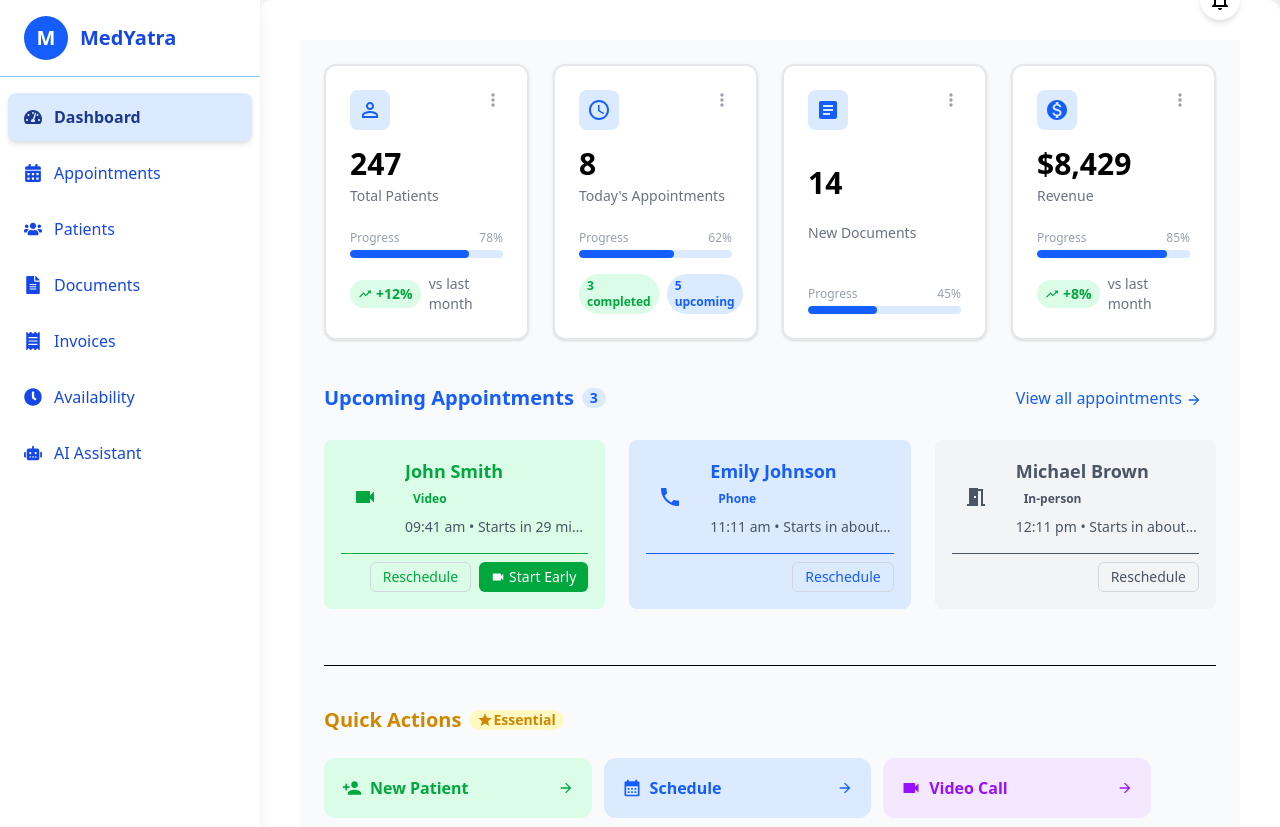
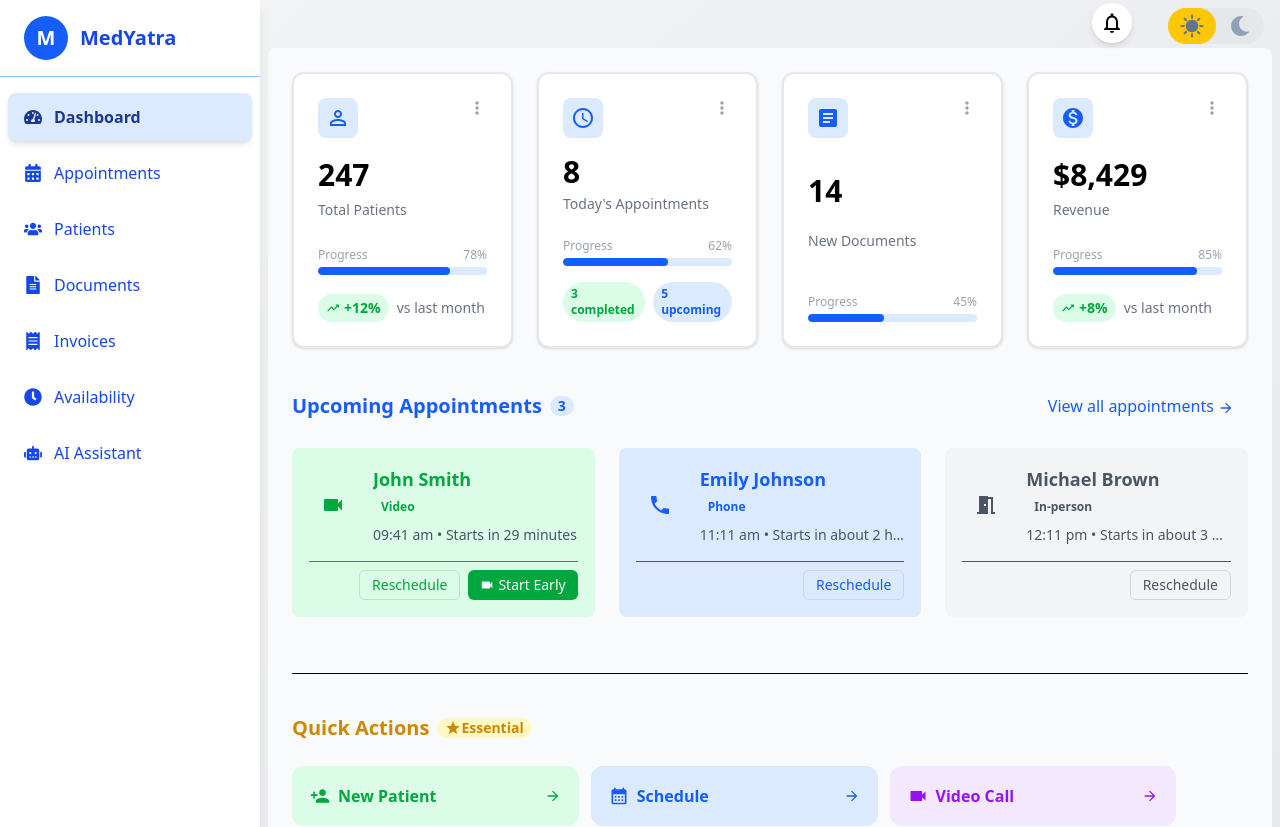
Before and after one commit to AakashTiwari-nitp/MedyatraFrontend, a React (Vite) app: page / in a window 1280 px wide. Shown: the top 827 px of the page. Built offline with nearby package versions, Linux system fonts and the light colour scheme.

Commit message:
dark mode added

```diff
--- a/src/pages/AiAssistant.jsx
+++ b/src/pages/AiAssistant.jsx
@@ -2,9 +2,9 @@
 
 const AiAssistant = () => {
   return (
-    <div className="p-6 bg-white rounded-lg shadow">
+    <div className="p-6 bg-white dark:bg-slate-700 dark:text-white rounded-lg shadow">
       <h2 className="text-2xl font-semibold mb-4">AI Assistant</h2>
-      <p className="text-base text-gray-600">gemini gen ai api</p>
+      <p className="text-base text-gray-600 dark:text-gray-300">gemini gen ai api</p>
     </div>
   );
 };
--- a/src/pages/Appointments.jsx
+++ b/src/pages/Appointments.jsx
@@ -2,9 +2,9 @@
 
 const Appointments = () => {
   return (
-    <div className="bg-white rounded-lg shadow-md p-6">
+    <div className="bg-white dark:bg-slate-700 text-black dark:text-white rounded-lg shadow-md p-6">
       <h2 className="text-2xl font-semibold mb-4">Appointments</h2>
-      <p className="text-base text-gray-600">content</p>
+      <p className="text-base text-gray-600 dark:text-gray-300">content</p>
     </div>
   );
 };
--- a/src/pages/Availability.jsx
+++ b/src/pages/Availability.jsx
@@ -2,9 +2,9 @@
 
 const Availability = () => {
   return (
-    <div className="bg-white rounded-lg shadow-md p-6">
+    <div className="bg-white rounded-lg shadow-md p-6 dark:bg-slate-700 dark:text-white">
       <h2 className="text-2xl font-semibold mb-4">Availability</h2>
-      <p className="text-base text-gray-600">content</p>
+      <p className="text-base text-gray-600 dark:text-gray-300">content</p>
     </div>
   );
 };
--- a/src/pages/Dashboard.jsx
+++ b/src/pages/Dashboard.jsx
@@ -100,29 +100,29 @@
 
 // Helper: color shades mapping for Tailwind
 const colorShades = {
-  green: ['bg-green-100', 'text-green-600', 'hover:bg-green-200', 'shadow-green-300', 'hover:border-green-600'],
-  blue: ['bg-blue-100', 'text-blue-600', 'hover:bg-blue-200', 'shadow-blue-300', 'hover:border-blue-600'],
-  purple: ['bg-purple-100', 'text-purple-600', 'hover:bg-purple-200', 'shadow-purple-300', 'hover:border-purple-600'],
-  red: ['bg-red-100', 'text-red-600', 'hover:bg-red-200', 'shadow-red-300', 'hover:border-red-600'],
-  orange: ['bg-orange-100', 'text-orange-600', 'hover:bg-orange-200', 'shadow-orange-300', 'hover:border-orange-600'],
-  gray: ['bg-gray-100', 'text-gray-600', 'hover:bg-gray-200', 'shadow-gray-300', 'hover:border-gray-600'],
+  green: ['bg-green-100 dark:bg-slate-900', 'text-green-600 dark:text-green-300', 'hover:bg-green-200 dark:hover:bg-slate-950', 'shadow-green-300', 'hover:border-green-600'],
+  blue: ['bg-blue-100 dark:bg-slate-900', 'text-blue-600 dark:text-blue-300', 'hover:bg-blue-200 dark:hover:bg-slate-950', 'shadow-blue-300', 'hover:border-blue-600'],
+  purple: ['bg-purple-100 dark:bg-slate-900', 'text-purple-600 dark:text-purple-200', 'hover:bg-purple-200 dark:hover:bg-slate-950', 'shadow-purple-300', 'hover:border-purple-600'],
+  red: ['bg-red-100 dark:bg-slate-900', 'text-red-600 dark:text-red-200', 'hover:bg-red-200 dark:hover:bg-slate-950', 'shadow-red-300', 'hover:border-red-600'],
+  orange: ['bg-orange-100 dark:bg-slate-900', 'text-orange-600 dark:text-orange-200', 'hover:bg-orange-200 dark:hover:bg-slate-950', 'shadow-orange-300', 'hover:border-orange-600'],
+  gray: ['bg-gray-100 dark:bg-slate-900', 'text-gray-600 dark:text-gray-300', 'hover:bg-gray-200 dark:hover:bg-slate-950', 'shadow-gray-300', 'hover:border-gray-300'],
 };
 
 const StatCard = ({ data }) => {
   return (
-    <div className="bg-white border-2 border-gray-200 hover:border-blue-600 hover:ring-2 hover:ring-blue-100 rounded-xl p-6 shadow-sm hover:shadow-lg transition-all duration-300 flex flex-col justify-between h-full">
+    <div className="bg-white dark:bg-gray-900 dark:text-white border-2 border-gray-200 dark:border-gray-700 hover:border-blue-600 hover:ring-2 hover:ring-blue-100 dark:hover:ring-gray-700 rounded-xl p-6 shadow-sm hover:shadow-lg transition-all duration-300 flex flex-col justify-between h-full">
       <div className="flex justify-between items-start mb-4">
-        <div className="p-2 rounded-lg bg-blue-100 text-blue-600">{data.icon}</div>
-        <button className="text-gray-400 hover:text-gray-600">
+        <div className="p-2 rounded-lg bg-blue-100 dark:bg-slate-700 text-blue-600 dark:text-blue-100">{data.icon}</div>
+        <button className="text-gray-400 hover:text-gray-600 dark:hover:text-gray-100">
           <MdMoreVert size={20} />
         </button>
       </div>
       <div className="text-3xl font-semibold mb-1">
         {data.label === 'Revenue' ? `$${data.value.toLocaleString()}` : data.value.toLocaleString()}
       </div>
-      <div className="text-gray-500 text-sm mb-6">{data.label}</div>
+      <div className="text-gray-500 dark:text-gray-200 text-sm mb-6">{data.label}</div>
       <div>
-        <div className="flex justify-between text-xs text-gray-400 mb-1">
+        <div className="flex justify-between text-xs text-gray-400 dark:text-gray-200 mb-1">
           <span>Progress</span>
           <span>{data.progress}%</span>
         </div>
@@ -135,18 +135,18 @@
       </div>
       {data.completed !== undefined && (
         <div className="mt-4 flex gap-2">
-          <span className="text-green-600 bg-green-100 text-xs font-semibold px-2 py-1 rounded-full">{data.completed} completed</span>
-          <span className="text-blue-600 bg-blue-100 text-xs font-semibold px-2 py-1 rounded-full">{data.upcoming} upcoming</span>
+          <span className="text-green-600 dark:text-gray-100 bg-green-100 dark:bg-slate-600 text-xs font-semibold px-2 py-1 rounded-full">{data.completed} completed</span>
+          <span className="text-blue-600 bg-blue-100 dark:text-blue-200 dark:bg-slate-600 text-xs font-semibold px-2 py-1 rounded-full">{data.upcoming} upcoming</span>
         </div>
       )}
       {data.change !== undefined && (
-        <div className="mt-4 flex items-center gap-2 text-sm text-gray-500">
+        <div className="mt-4 flex items-center gap-2 text-sm text-gray-500 dark:text-gray-300">
           {data.trend === 'up' ? (
-            <span className="flex items-center gap-1 text-green-600 bg-green-100 px-2 py-1 rounded-full font-semibold">
+            <span className="flex items-center gap-1 text-green-600 bg-green-100 dark:text-blue-200 dark:bg-slate-600 px-2 py-1 rounded-full font-semibold">
               <MdTrendingUp /> +{data.change}%
             </span>
           ) : (
-            <span className="flex items-center gap-1 text-red-600 bg-red-100 px-2 py-1 rounded-full font-semibold">
+            <span className="flex items-center gap-1 text-red-600 bg-red-100 dark:text-blue-200 dark:bg-slate-600 px-2 py-1 rounded-full font-semibold">
               <MdTrendingDown /> {data.change}%
             </span>
           )}
@@ -180,32 +180,32 @@
     }
   };
 
-  const [bg, text, hoverBg, shadow] = colorShades[getColor()] || colorShades.gray;
+  const [bg, text, hoverBg, shadow, border] = colorShades[getColor()] || colorShades.gray;
 
   return (
     <div
-      className={`border border-transparent hover:border-${getColor()}-600 rounded-lg p-4 mb-4 cursor-pointer hover:shadow-md transition-shadow ${bg} ${text}`}
+      className={`border border-transparent ${border} ${shadow} ${hoverBg} rounded-lg p-4 mb-4 cursor-pointer hover:shadow-md transition-shadow ${bg} ${text}`}
     >
       <div className="flex items-center gap-4">
-        <div className={`p-3 rounded-lg ${bg} ${text} flex items-center justify-center w-12 h-12`}>
+        <div className={`p-3 rounded-lg bg-transparent ${text} flex items-center justify-center w-12 h-12`}>
           {getIcon()}
         </div>
         <div className="flex-1 min-w-0">
           <h3 className="text-lg font-semibold truncate">{appointment.patientName}</h3>
           <div className="flex flex-col gap-2 mt-1">
             <div
-              className={`text-xs font-semibold px-2 py-0.5 rounded-full ${bg} ${text}`}
+              className={`text-xs font-semibold px-2 py-0.5 rounded-full bg-transparent ${text}`}
             >
               {appointment.type.charAt(0).toUpperCase() + appointment.type.slice(1)}
             </div>
-            <div className="text-sm text-gray-600 truncate">
+            <div className="text-sm text-gray-600 truncate dark:text-gray-300">
               {appointment.time} • Starts in {appointment.startsIn}
             </div>
           </div>
         </div>
       </div>
       <div className="mt-4 flex justify-end gap-2 border-t pt-2">
-        <button className="border border-gray-300 rounded-md px-3 py-1 text-sm hover:bg-gray-100 transition">
+        <button className="border border-gray-300 rounded-md px-3 py-1 text-sm hover:bg-gray-100 dark:hover:text-black transition">
           Reschedule
         </button>
         {appointment.type === 'video' && (
@@ -239,11 +239,11 @@
 
 const Dashboard = () => {
   return (
-    <div className="relative p-4 md:p-6 bg-gray-50 min-h-screen">
+    <div className="relative p-4 md:p-6 bg-gray-50 dark:bg-gray-700 rounded-lg min-h-screen">
       {/* Header Actions */}
-      <div className="absolute top-[-60px] right-0 flex gap-4">
+      <div className="absolute top-[-45px] right-35 flex gap-4">
         <button
-          className="bg-white p-2 rounded-full shadow-md hover:bg-blue-100 transition"
+          className="bg-white dark:bg-slate-700 dark:text-white p-2 rounded-full shadow-md hover:bg-blue-100 dark:hover:bg-slate-400 transition"
           aria-label="Notifications"
         >
           <MdNotificationsNone size={24} />
@@ -259,13 +259,13 @@
 
       {/* Appointments Section */}
       <div className="flex justify-between items-center mb-6">
-        <h2 className="text-xl font-semibold flex items-center gap-2 text-blue-600">
+        <h2 className="text-xl font-semibold flex items-center gap-2 text-blue-600 dark:text-blue-200">
           Upcoming Appointments
           <span className="bg-blue-100 text-blue-600 text-sm font-semibold px-2 rounded-full">
             {upcomingAppointments.length}
           </span>
         </h2>
-        <button className="text-blue-600 border-2 border-transparent hover:border-blue-600 hover:bg-blue-100 rounded px-3 py-1 transition-colors">
+        <button className="text-blue-600 border-2 border-transparent hover:border-blue-600 hover:bg-blue-100 dark:text-white dark:hover:bg-slate-600 dark:hover:border-blue-200 rounded px-3 py-1 transition-colors">
           View all appointments <MdArrowForward className="inline-block" />
         </button>
       </div>
@@ -278,9 +278,9 @@
       {/* Quick Actions Section */}
       <hr className="my-10" />
       <div className="flex items-center gap-2 mb-6">
-        <h2 className="text-xl font-semibold flex items-center gap-2 text-yellow-600">
+        <h2 className="text-xl font-semibold flex items-center gap-2 text-yellow-600 dark:text-yellow-200">
           Quick Actions
-          <span className="flex items-center bg-yellow-100 text-yellow-600 text-sm font-semibold px-2 rounded-full">
+          <span className="flex items-center bg-yellow-100 dark:bg-slate-900 text-yellow-600 dark:text-yellow-200 text-sm font-semibold px-2 rounded-full">
             <MdStar size={16} /> Essential
           </span>
         </h2>
@@ -293,16 +293,16 @@
 
       {/* Doctor Information */}
       <hr className="my-10" />
-      <div className="bg-white border border-gray-200 hover:border-blue-600 rounded-xl p-6 flex items-center gap-6 shadow-sm hover:shadow-md transition-transform hover:-translate-y-1 cursor-pointer">
-        <div className="relative w-16 h-16 rounded-full bg-gray-400 border-2 border-blue-600 flex items-center justify-center text-white text-xl font-bold select-none overflow-hidden">
+      <div className="bg-white dark:bg-slate-900 dark:hover:bg-slate-950 border border-gray-200 hover:border-blue-600 rounded-xl p-6 flex items-center gap-6 shadow-sm hover:shadow-md transition-transform hover:-translate-y-1 cursor-pointer">
+        <div className="relative w-16 h-16 rounded-full bg-gray-400 dark:bg-gray-700 border-2 border-blue-600 flex items-center justify-center text-white text-xl font-bold select-none overflow-hidden">
           <span>D</span>
         </div>
         <div className="flex-1">
           <h3 className="text-lg font-semibold">{doctorInfo.name}</h3>
           <p className="text-gray-500">{doctorInfo.role}</p>
           <div className="flex gap-2 mt-2">
-            <span className="text-green-600 bg-green-100 text-xs font-semibold px-2 py-1 rounded-full">Available</span>
-            <span className="text-yellow-600 bg-yellow-100 text-xs font-semibold px-2 py-1 rounded-full">Top Rated</span>
+            <span className="text-green-600 bg-green-100 dark:text-gray-300 dark:bg-green-900 text-xs font-semibold px-2 py-1 rounded-full">Available</span>
+            <span className="text-yellow-600 bg-yellow-100 dark:text-yellow-300 dark:bg-slate-700 text-xs font-semibold px-2 py-1 rounded-full">Top Rated</span>
           </div>
         </div>
         <button className="text-gray-400 hover:text-gray-600">
--- a/src/pages/DoctorDashboard.jsx
+++ b/src/pages/DoctorDashboard.jsx
@@ -1,4 +1,4 @@
-import React, { useState } from 'react';
+import React, { useState, useEffect } from 'react';
 import { useNavigate, useLocation, Outlet } from 'react-router-dom';
 import {
   FaTachometerAlt,
@@ -8,9 +8,11 @@
   FaReceipt,
   FaClock,
   FaRobot,
+  FaMoon
 } from 'react-icons/fa';
 import { CiMenuBurger } from "react-icons/ci";
 import { IoMdClose } from "react-icons/io"
+import { MdSunny } from "react-icons/md";
 
 const menuItems = [
   { label: 'Dashboard', icon: <FaTachometerAlt />, path: '/' },
@@ -31,14 +33,43 @@
 
   const toggleSidebar = () => setIsOpen(!isOpen);
 
+  const [isDark, setIsDark] = useState(false);
+
+  useEffect(() => {
+    // Check localStorage on load
+    const theme = localStorage.getItem('theme');
+    if (theme === '1') {
+      document.documentElement.classList.add('dark');
+      setIsDark(true);
+    } else {
+      document.documentElement.classList.remove('dark');
+      setIsDark(false);
+    }
+  }, []);
+
+  const toggleTheme = () => {
+    const newTheme = isDark ? '0' : '1';
+    localStorage.setItem('theme', newTheme);
+
+    if (newTheme === '1') {
+      document.documentElement.classList.add('dark');
+      setIsDark(true);
+    } else {
+      document.documentElement.classList.remove('dark');
+      setIsDark(false);
+    }
+  };
+
+  // console.log(isDark)
+
   return (
-    <div className="flex bg-slate-800 min-h-screen bg-gradient-to-br from-gray-100 to-gray-200">
+    <div className="flex dark:bg-slate-800 min-h-screen bg-gradient-to-br from-gray-100 to-gray-200 dark:bg-gradient-to-br dark:from-gray-700 dark:to-gray-800">
       {/* Mobile Toggle Button */}
       <div className="md:hidden p-4">
-        <button onClick={toggleSidebar}>
-          {isOpen ? <IoMdClose size={28} /> : <CiMenuBurger size={28} />}
+        <button onClick={toggleSidebar} className='sticky top-5 z-50 flex items-center justify-center w-10 h-10 text-white rounded-full shadow-lg transition-transform duration-300 transform hover:scale-110'>
+          {!isOpen && <CiMenuBurger size={28} />}
         </button>
-        <nav className="flex flex-col flex-grow overflow-y-auto py-4 gap-5">
+        <nav className="flex flex-col fixed flex-grow overflow-y-auto dark:bg-gray-750 py-4 gap-5">
           {menuItems.map((item) => {
             const isSelected = location.pathname === item.path;
             return (
@@ -50,8 +81,8 @@
                 }}
                 className={`flex items-center gap-4 px-2 py-3 rounded-lg transition-colors duration-200 w-full
                   ${isSelected
-                    ? "bg-blue-700 text-white shadow-md font-semibold"
-                    : "text-blue-700 hover:bg-blue-50 hover:text-blue-900"
+                    ? "bg-blue-100 text-blue-900 dark:bg-slate-900 dark:text-blue-100 shadow-md"
+                    : "text-blue-700 hover:bg-blue-50 hover:text-blue-900 dark:hover:bg-slate-700 dark:text-white"
                   }`}
               >
                 <span className="text-lg">{item.icon}</span>
@@ -71,7 +102,7 @@
 
       {/* Sidebar */}
       <aside
-        className={`fixed z-40 top-0 left-0 h-full bg-white shadow-lg transform transition-transform duration-300 ease-in-out
+        className={`fixed z-40 top-0 left-0 h-full dark:bg-gray-700 dark:text-white bg-white shadow-lg transform transition-transform duration-300 ease-in-out
         w-[${drawerWidth}px] text-blue-700 flex flex-col
         ${isOpen ? "translate-x-0" : "-translate-x-full"}
         md:translate-x-0 md:static md:h-auto`}
@@ -96,10 +127,10 @@
                   navigate(item.path);
                   setIsOpen(false);
                 }}
-                className={`flex items-center gap-3 px-4 py-3 rounded-lg transition-colors duration-200 w-full
+                className={`flex items-center gap-3 dark:text-white px-4 py-3 rounded-lg transition-colors duration-200 w-full
                   ${isSelected
-                    ? "bg-blue-100 text-blue-900 shadow-md font-semibold"
-                    : "text-blue-700 hover:bg-blue-50 hover:text-blue-900"
+                    ? "bg-blue-100 text-blue-900 dark:bg-slate-900 dark:text-blue-100 shadow-md font-semibold"
+                    : "text-blue-700 hover:bg-blue-50 hover:text-blue-900 dark:hover:bg-slate-800 dark:hover:text-white"
                   }`}
               >
                 <span className="text-lg">{item.icon}</span>
@@ -110,14 +141,48 @@
         </nav>
 
         {/* Footer */}
-        <footer className="p-4 text-center text-sm text-blue-700 border-t border-blue-300">
+        <footer className="p-4 text-center text-sm text-blue-700 dark:text-blue-300 border-t border-blue-300">
           © {new Date().getFullYear()} MedYatra
         </footer>
       </aside>
 
       {/* Main content */}
-      <main className="flex-1 flex justify-center items-start min-h-screen overflow-auto">
-        <div className="w-full max-w-7xl bg-white bg-opacity-95 rounded-xl min-h-screen shadow-xl p-2 md:p-10">
+      <main className="relative flex-1 dark:bg-gray-800 flex justify-center items-start min-h-screen overflow-auto">
+        {/* Toggle Button */}
+        <button
+          onClick={toggleTheme}
+          aria-label="Toggle dark mode"
+          className="absolute top-2 right-4 z-2 flex items-center w-24 h-9 bg-gray-200 dark:bg-gray-600 rounded-full transition-all duration-500"
+        >
+          {/* Sun Icon */}
+          <span
+            className={`text-md flex items-center z-100 ml-2 justify-center w-8 h-8 rounded-full transition-all duration-500 ${isDark ? "text-yellow-500" : "text-slate-500 scale-125"
+              }`}
+          >
+            <MdSunny size={20} />
+          </span>
+
+          {/* Sliding knob */}
+          <div
+            className={`w-12 h-9 rounded-full z-80 absolute transition-transform duration-500 transform
+      ${isDark
+                ? "translate-x-[3rem] bg-slate-500"
+                : "translate-x-0 bg-yellow-400"}
+    `}
+          ></div>
+
+          {/* Moon Icon */}
+          <span
+            className={`text-md flex items-center z-100 mr-2 justify-center w-8 h-8 rounded-full transition-all duration-500 ml-auto ${isDark ? "text-slate-100" : "text-slate-400"
+              }`}
+          >
+            <FaMoon size={20} />
+          </span>
+        </button>
+
+
+        {/* Content */}
+        <div className="w-full max-w-7xl dark:bg-gray-800 dark:text-white bg-opacity-95 rounded-xl min-h-screen shadow-xl p-2 md:px-2 py-12">
           <Outlet />
         </div>
       </main>
--- a/src/pages/Invoices.jsx
+++ b/src/pages/Invoices.jsx
@@ -3,12 +3,12 @@
 
 const Invoices = () => {
   return (
-    <div className="bg-white shadow-lg rounded-xl p-6">
-      <div className="flex items-center mb-4 text-blue-900">
+    <div className="bg-white dark:bg-slate-700 text-black dark:text-white rounded-lg shadow-md p-6">
+      <div className="flex items-center mb-4 text-blue-900 dark:text-blue-100">
         <FaFileInvoiceDollar className="text-2xl mr-3" />
         <h2 className="text-2xl font-semibold">Invoice</h2>
       </div>
-      <p className="text-gray-600">
+      <p className="text-gray-600 dark:text-gray-300">
         content
       </p>
     </div>
--- a/src/pages/Patients.jsx
+++ b/src/pages/Patients.jsx
@@ -2,9 +2,9 @@
 
 const Patients = () => {
   return (
-    <div className="bg-white rounded-lg shadow-md p-6">
+    <div className="bg-white dark:bg-slate-700 text-black dark:text-white rounded-lg shadow-md p-6">
       <h2 className="text-2xl font-semibold mb-4">Patient</h2>
-      <p className="text-base text-gray-600">content</p>
+      <p className="text-base text-gray-600 dark:text-gray-300">content</p>
     </div>
   );
 };
```
Also changed, not shown: src/pages/Documents.jsx (+19 -14 lines), src/pages/NotFound.jsx (+4 -4 lines).
